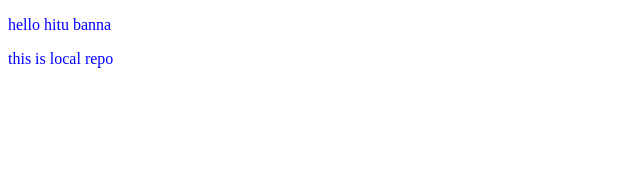
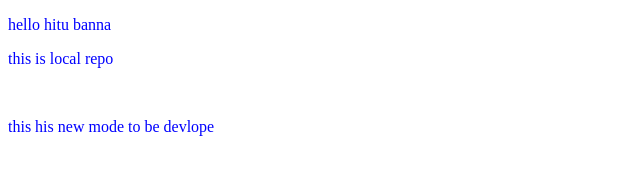
Before and after one commit to Hitu03-banna/lokalrepos, a plain HTML site: page index.html in a window 1280 px wide. Shown: the whole page, without its empty margins (0-640 px from the left). Drawn offline with Linux system fonts and the light colour scheme.

Commit message:
Add new mode

```diff
--- a/index.html
+++ b/index.html
@@ -9,5 +9,7 @@
 <body>
     <p>hello hitu banna</p>
     <p>this is local repo</p>
+    <br>
+    <p>this his new mode to be devlope</p>
 </body>
 </html>
```
